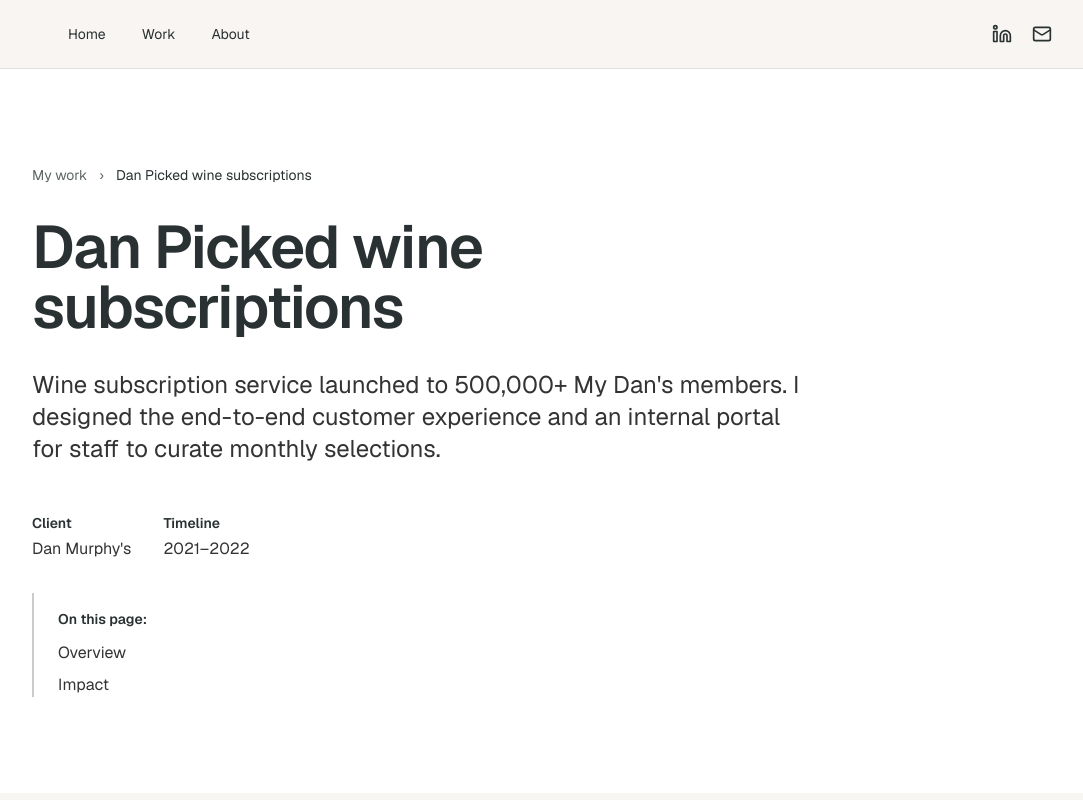
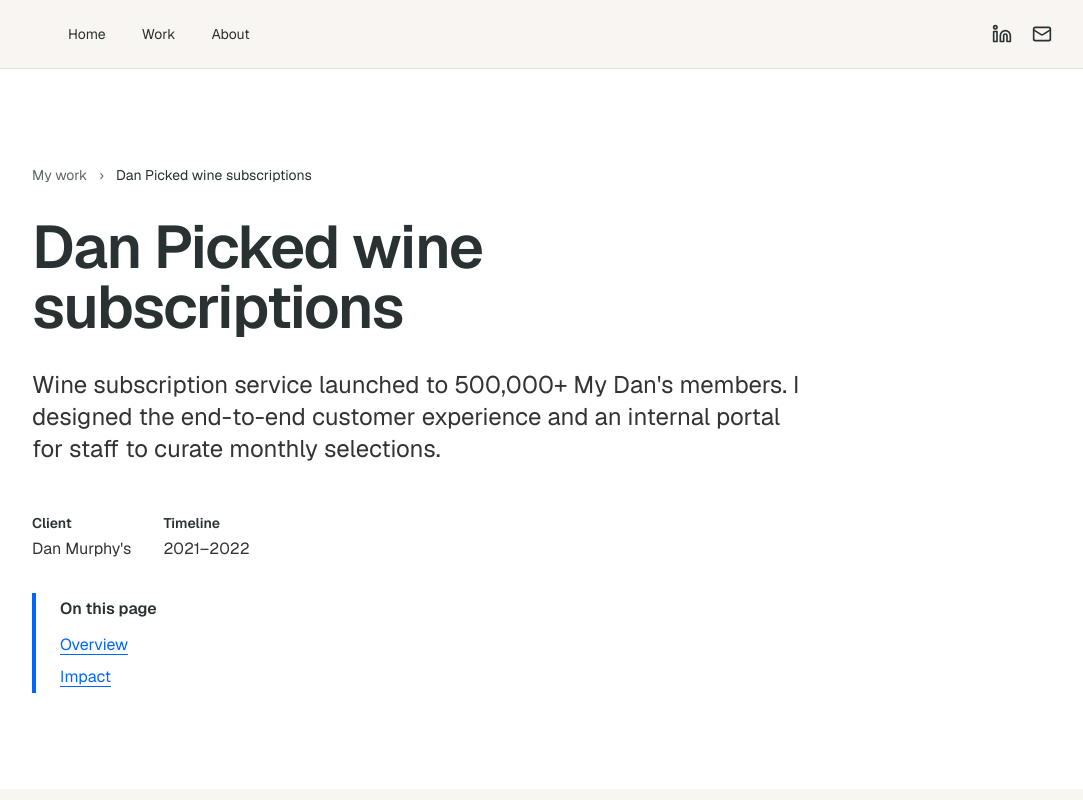
Before and after one commit to mikepotter-jpeg/michael-potter-portfolio, a Next.js app: page /work/dan-picked in a window 1280 px wide. Shown: the top 800 px of the page, without its empty margins (84-1167 px from the left). Built offline with nearby package versions, Linux system fonts and the light colour scheme.

Commit message:
Enhance inpage nav with Agriculture Design System pattern

```diff
--- a/app/work/[slug]/page.tsx
+++ b/app/work/[slug]/page.tsx
@@ -77,23 +77,29 @@
               </div>
             </div>
 
-            {/* Table of Contents */}
+            {/* Inpage Nav - Following Agriculture Design System pattern */}
             {project.tableOfContents && project.tableOfContents.length > 0 && (
-              <div className="pt-4 pl-6 border-l-2 border-border">
-                <p className="text-sm font-semibold text-text-primary mb-3">On this page:</p>
+              <nav
+                aria-label="Page contents"
+                className="border-l-4 border-action pl-6 py-1"
+                id="page-contents"
+              >
+                <h2 className="text-base font-semibold text-text-primary mb-3">
+                  On this page
+                </h2>
                 <ul className="space-y-2">
                   {project.tableOfContents.map((item) => (
                     <li key={item.id}>
                       <a
                         href={`#${item.id}`}
-                        className="text-text-secondary hover:text-action transition-colors"
+                        className="text-action underline underline-offset-4 hover:opacity-70 transition-opacity"
                       >
                         {item.title}
                       </a>
                     </li>
                   ))}
                 </ul>
-              </div>
+              </nav>
             )}
           </div>
         </div>
@@ -120,7 +126,7 @@
       <section className="py-16 px-5">
         <div className="w-full max-w-content mx-auto">
           <div className="max-w-3xl space-y-20">
-            {project.sections.map((section) => (
+            {project.sections.map((section, index) => (
               <article key={section.id} id={section.id} className="scroll-mt-24">
                 <h2 className="text-2xl md:text-3xl font-semibold tracking-tight mb-8">
                   {section.title}
@@ -138,6 +144,24 @@
                     prose-figure:my-10"
                   dangerouslySetInnerHTML={{ __html: section.content }}
                 />
+                {/* Back to top link - Following Agriculture Design System pattern */}
+                <a
+                  href="#page-contents"
+                  className="inline-flex items-center gap-2 mt-8 text-action hover:opacity-70 transition-opacity group"
+                >
+                  <svg
+                    width="16"
+                    height="16"
+                    viewBox="0 0 16 16"
+                    fill="none"
+                    stroke="currentColor"
+                    strokeWidth="2"
+                    className="rotate-180"
+                  >
+                    <path d="M8 3v10M3 8l5-5 5 5" strokeLinecap="round" strokeLinejoin="round" />
+                  </svg>
+                  <span className="underline underline-offset-4">Back to top</span>
+                </a>
               </article>
             ))}
           </div>
```
